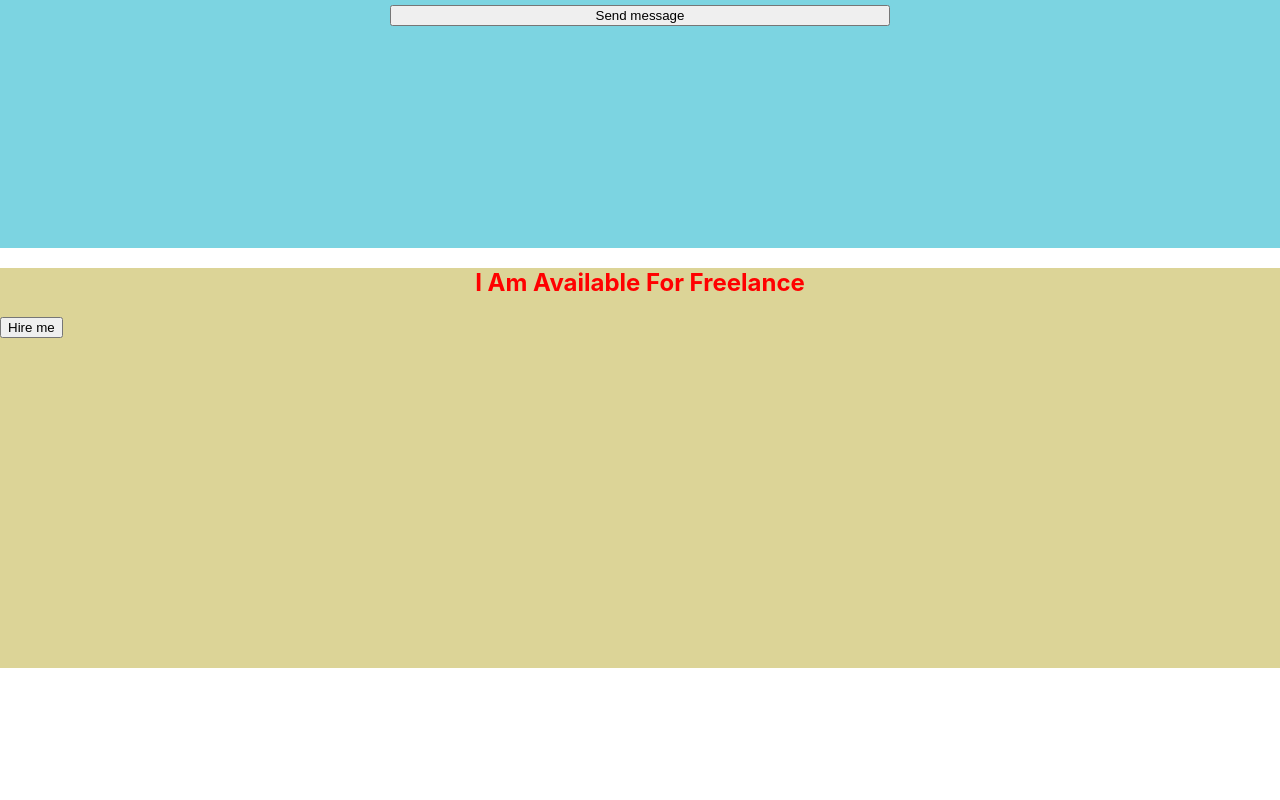
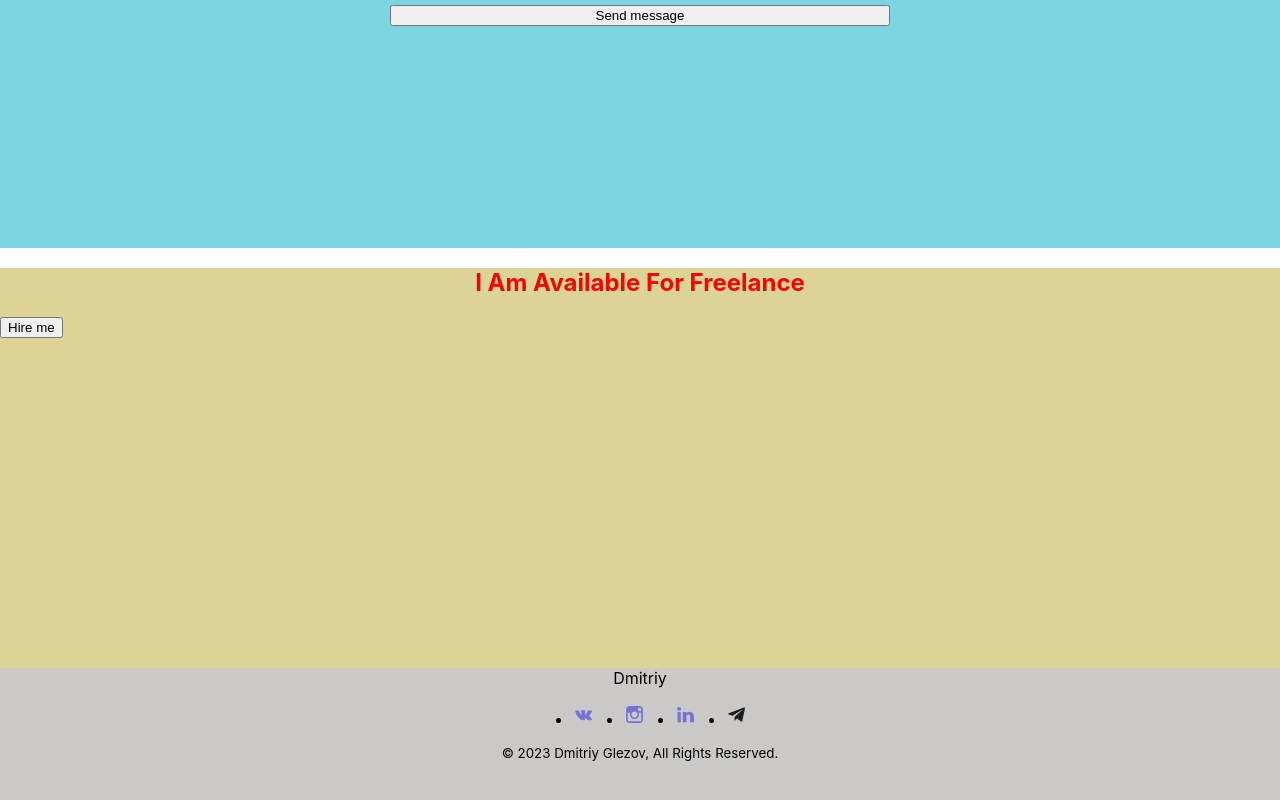
Before and after one commit to GlezovDmitriy/Portfolio, a React app: page / in a window 1280 px wide. Shown: the part 3086-3886 px from the top of the page. Before the commit the page ends 3754 px from the top, so only its background shows below. Built offline with nearby package versions, Linux system fonts and the light colour scheme.

Commit message:
added Footer section

```diff
--- a/src/App.tsx
+++ b/src/App.tsx
@@ -7,6 +7,7 @@
 import {Testimony} from "./layout/sections/testimony/Testimony";
 import {Contacts} from "./layout/sections/contacts/Contacts";
 import {Slogan} from "./layout/sections/slogan/Slogan";
+import {Footer} from "./layout/footer/Footer";
 
 
 function App() {
@@ -19,6 +20,7 @@
             <Testimony/>
             <Contacts/>
             <Slogan/>
+            <Footer/>
         </div>
     );
 }
--- /dev/null
+++ b/src/layout/footer/Footer.tsx
@@ -0,0 +1,60 @@
+import React from 'react';
+import styled from "styled-components";
+import {SectionTitle} from "../../components/SectionTitle";
+import Icon from "../../components/icon/Icon";
+import {FlexWrapper} from "../../components/FlexWrapper";
+
+export const Footer = () => {
+    return (
+        <StyledFooter>
+            <FlexWrapper direction={"column"} align={"center"}>
+                <Name>Dmitriy</Name>
+                <SocialList>
+                    <SocialItem>
+                        <SocialIconLink>
+                            <Icon height={"21px"} width={"21px"} viewBox={"0 0 21px 21px"} iconId={"vk"}/>
+                        </SocialIconLink>
+                    </SocialItem>
+
+                    <SocialItem>
+                        <SocialIconLink>
+                            <Icon height={"21px"} width={"21px"} viewBox={"0 0 21px 21px"} iconId={"instagram"}/>
+                        </SocialIconLink>
+                    </SocialItem>
+                    <SocialItem>
+                        <SocialIconLink>
+                            <Icon height={"21px"} width={"21px"} viewBox={"0 0 21px 21px"} iconId={"linkedin"}/>
+                        </SocialIconLink>
+                    </SocialItem>
+                    <SocialItem>
+                        <SocialIconLink>
+                            <Icon height={"21px"} width={"21px"} viewBox={"0 0 21px 21px"} iconId={"telegram"}/>
+                        </SocialIconLink>
+                    </SocialItem>
+
+                </SocialList>
+                <Copyright>© 2023 Dmitriy Glezov, All Rights Reserved.</Copyright>
+            </FlexWrapper>
+
+        </StyledFooter>
+    );
+};
+
+const StyledFooter = styled.footer`
+  background-color: #cbc9c8;
+  min-height: 30vh;
+`
+const Name = styled.span`
+
+`
+const SocialList = styled.ul`
+display: flex;
+  gap: 30px;
+`
+const SocialIconLink = styled.a`
+
+`
+const Copyright = styled.small`
+`
+const SocialItem = styled.li`
+`
```
